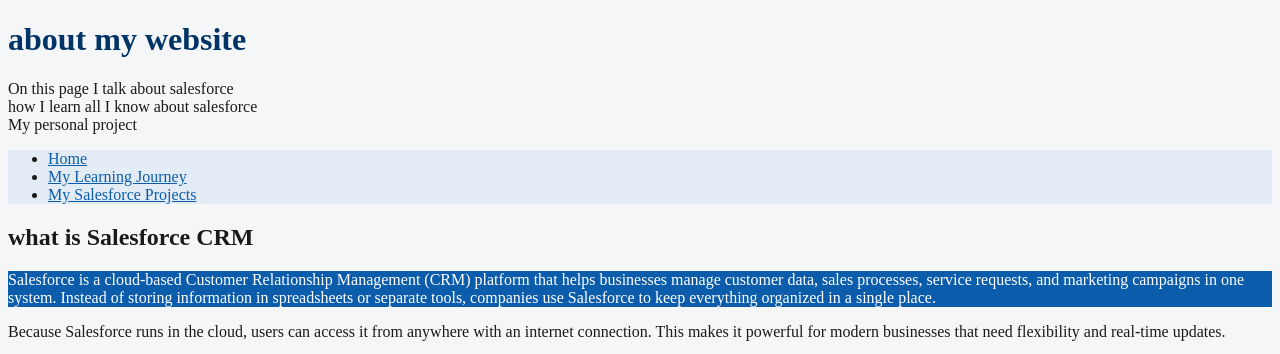
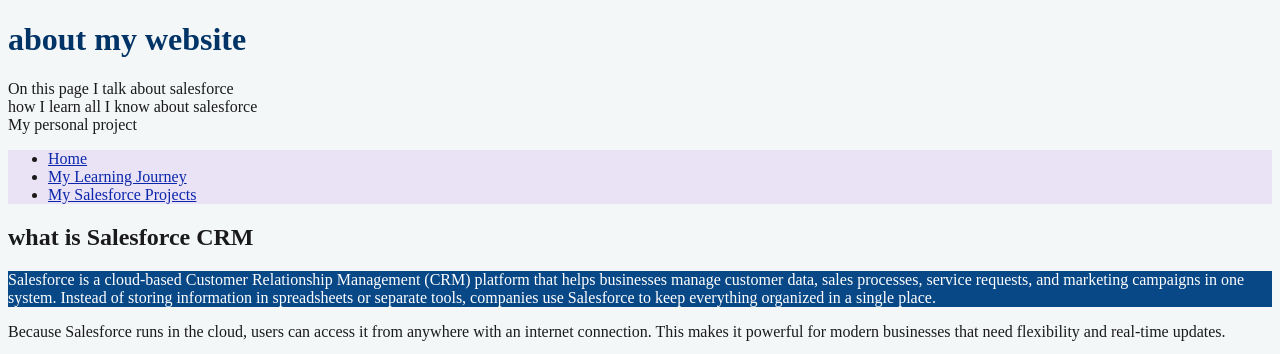
Before and after one commit to raelpanga/ict_projectWEb_2026, a plain HTML site: page index.html in a window 1280 px wide. Shown: the top 354 px of the page. Drawn offline with Linux system fonts and the light colour scheme.

Commit message:
commit changes

```diff
--- a/css/style.css
+++ b/css/style.css
@@ -1,6 +1,6 @@
 
 body {
-    background-color: #f4f6f8;
+    background-color: #f4f7f8;
     color: #1a1a1a;
     font-size: 1rem;
 }
@@ -12,18 +12,18 @@ h1 {
 
 
 nav ul {
-    background-color: #e3ecf5;
+    background-color: #e9e3f5;
 }
 
 
 nav a {
-    color: #0b5cab;
+    color: #0b26ab;
 }
 
 
 .highlight {
-    color: white;
-    background-color: #0b5cab;
+    color: rgb(255, 255, 255);
+    background-color: #084887;
 }
 
 #main-title {
```
